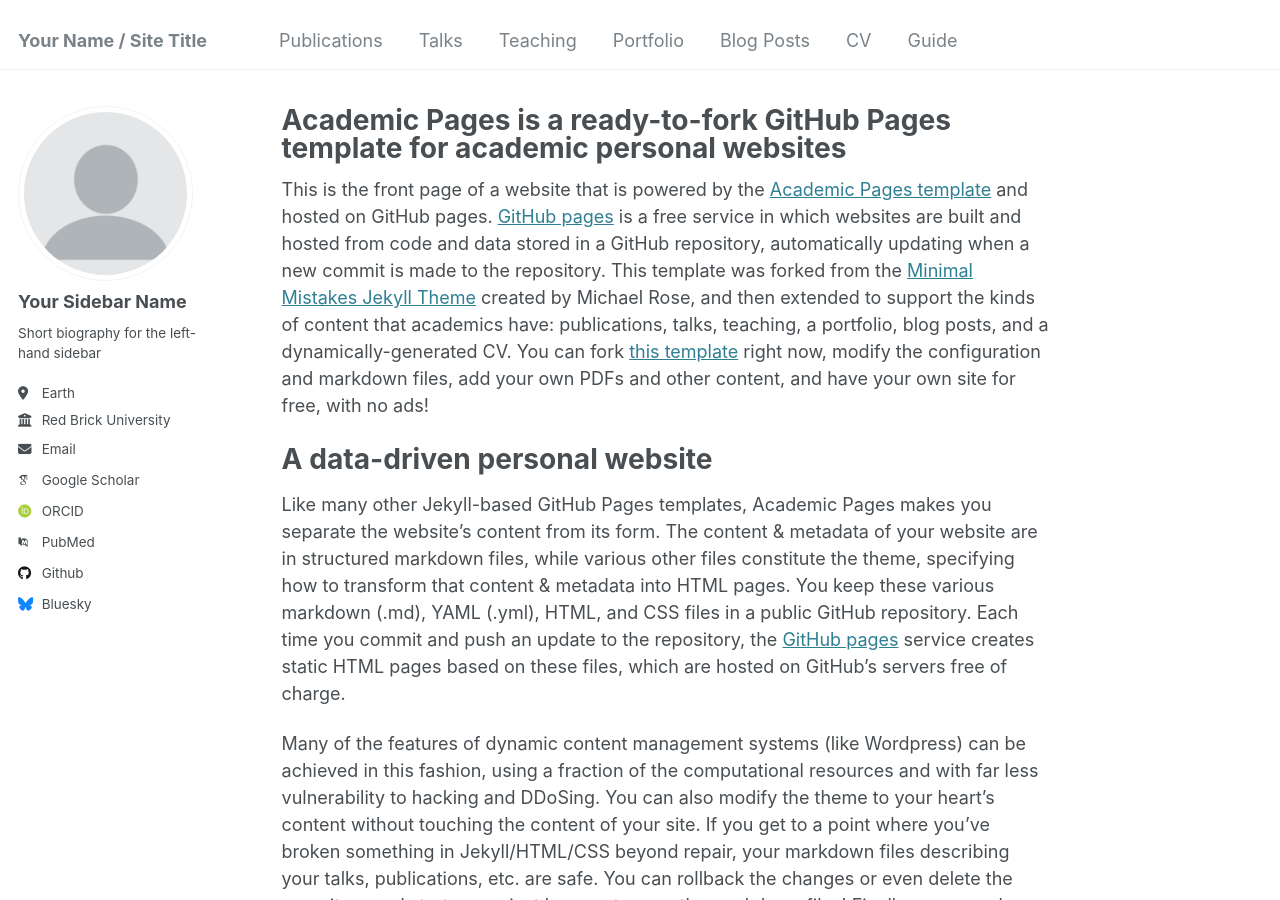
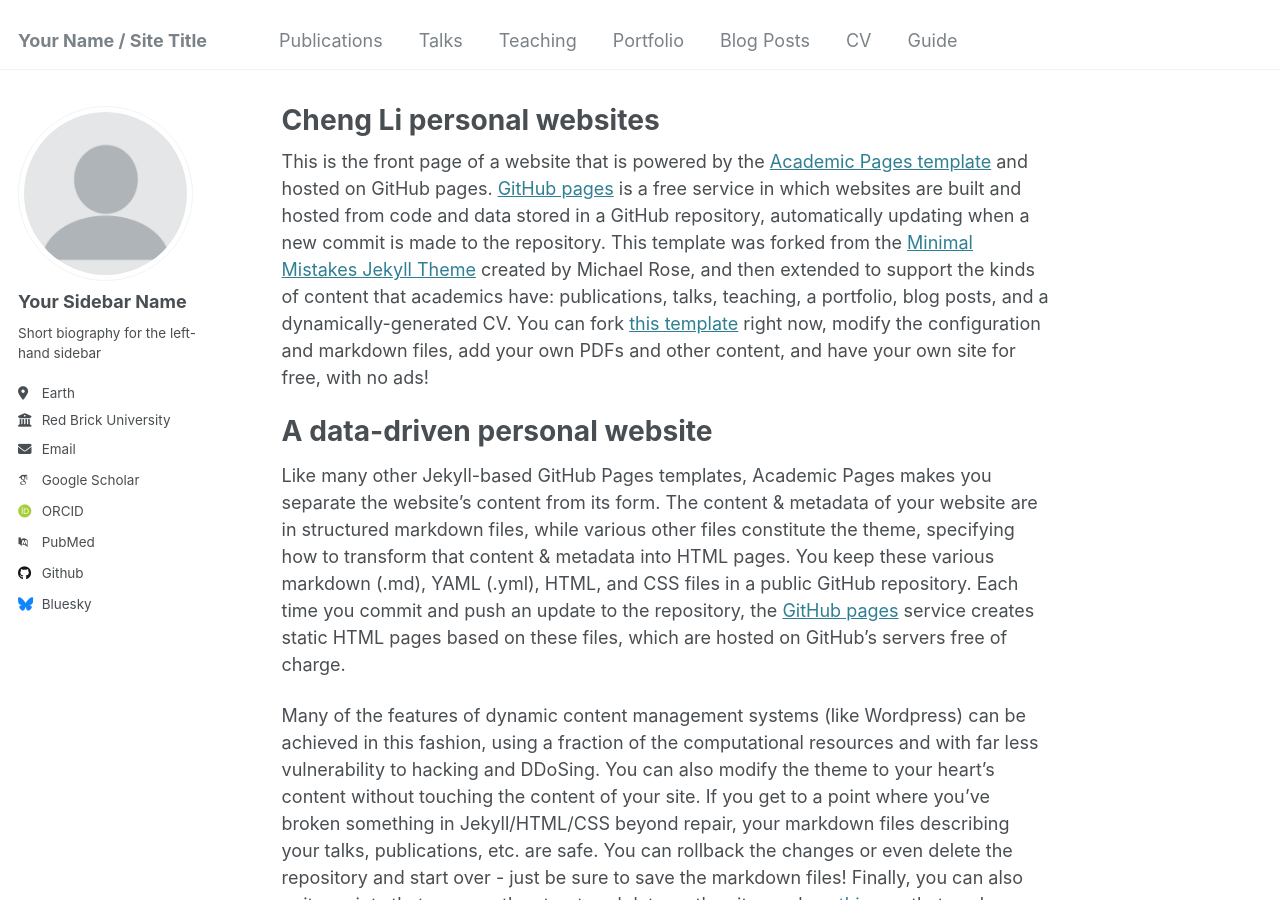
Before and after one commit to chengli24/chengli03, a Jekyll site: the page built from _pages/about.md, in a window 1280 px wide and 900 px high. Built offline with Jekyll 4.4.1, drawn with Linux system fonts in a browser that asks for light colours; some web fonts are replaced.

Commit message:
Update about.md

```diff
--- a/_pages/about.md
+++ b/_pages/about.md
@@ -1,6 +1,6 @@
 ---
 permalink: /
-title: "Academic Pages is a ready-to-fork GitHub Pages template for academic personal websites"
+title: "Cheng Li personal websites"
 author_profile: true
 redirect_from:
   - /about/
```
